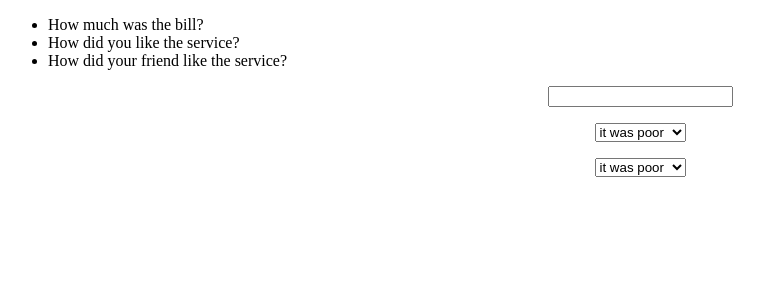
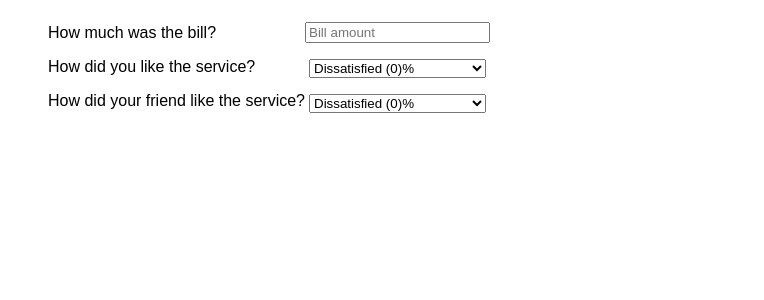
Before and after one commit to durudaniel/tip-calc, a React (Vite) app in the folder tipcalc/: page / in a window 1280 px wide. Shown: the top 300 px of the page, without its empty margins (0-764 px from the left). Built offline with nearby package versions, Linux system fonts and the light colour scheme.

Commit message:
My first tip calculator component

```diff
--- a/tipcalc/src/App.css
+++ b/tipcalc/src/App.css
@@ -5,3 +5,20 @@ form {
   justify-items: center;
   gap: 1rem;
 }
+
+.tip-content {
+  font-family: sans-serif;
+  font-size: 1rem;
+  display: flex;
+
+  align-items: center;
+}
+
+.tip-content div ul {
+  display: flex;
+  flex-direction: column;
+  gap: 1rem;
+  align-self: center;
+
+  list-style: none;
+}
--- a/tipcalc/src/App.jsx
+++ b/tipcalc/src/App.jsx
@@ -1,3 +1,4 @@
+import { useState } from "react";
 import "./App.css";
 
 export default function () {
@@ -14,8 +15,23 @@ const tipInfo = [
 ];
 
 function TipCalc() {
+  const [bill, setBill] = useState(0);
+  const [percentage1, setPercentage1] = useState("0");
+  const [percentage2, setPercentage2] = useState("0");
+
+  const tip = bill * ((+percentage1 + +percentage2) / 2 / 100);
+  const roundTip = Math.round(tip);
+
+  //const percentage = 12;
+  function handleReset() {
+    setBill("");
+    setPercentage2(0);
+    setPercentage1(0);
+  }
+
   return (
     <>
+      <div className="tip-content">
         <div>
           <ul>
             {tipInfo.map((text, index) => (
@@ -24,19 +40,36 @@ function TipCalc() {
           </ul>
         </div>
         <form>
-        <input type="number" />
-        <select>
-          <option value={"poor"}>it was poor</option>
-          <option value={"good"}>it was good</option>
-          <option value={"great"}>it was great</option>
+          <input
+            type="text"
+            placeholder="Bill amount"
+            onChange={(e) => setBill(e.target.value)}
+          />
+          <select
+            value={percentage1}
+            onChange={(e) => setPercentage1(e.target.value)}
+          >
+            <option value="0">Dissatisfied (0)%</option>
+            <option value="5">it was okay (5)%</option>
+            <option value="10">it was good (10)%</option>
+            <option value="20">Absolutely amazing (20)%</option>
           </select>
 
-        <select>
-          <option value={"poor"}>it was poor</option>
-          <option value={"good"}>it was good</option>
-          <option value={"great"}>it was great</option>
+          <select
+            value={percentage2}
+            onChange={(e) => setPercentage2(e.target.value)}
+          >
+            <option value="0">Dissatisfied (0)%</option>
+            <option value="5">it was okay (5)%</option>
+            <option value="10">it was good (10)%</option>
+            <option value="20">Absolutely amazing (20)%</option>
           </select>
         </form>
+      </div>
+      {+bill === 0 ? null : (
+        <h3>{`You pay $${+bill + roundTip} ($${+bill} + $${roundTip} tip)`}</h3>
+      )}
+      {+bill === 0 ? null : <button onClick={handleReset}>Reset</button>}
     </>
   );
 }
```
Lines whose indentation alone changed are shown as unchanged.
